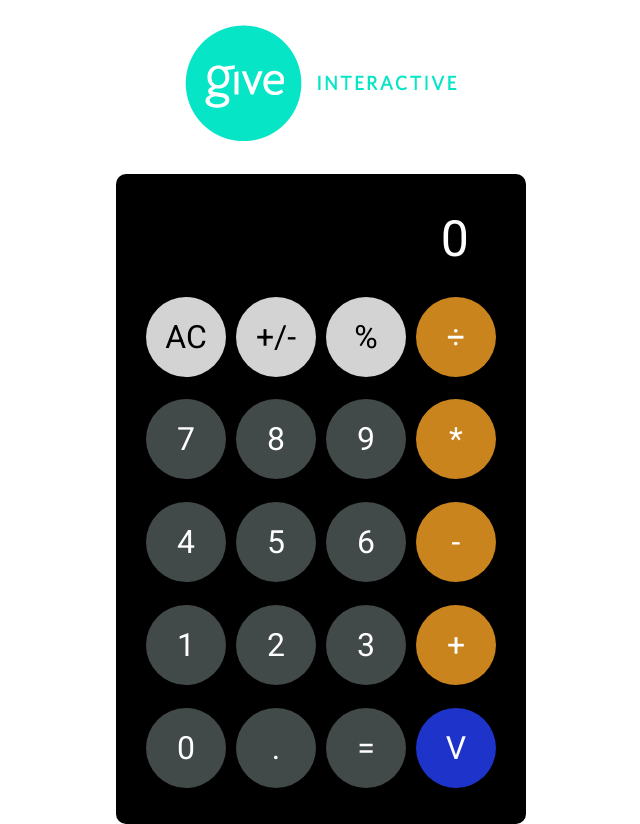
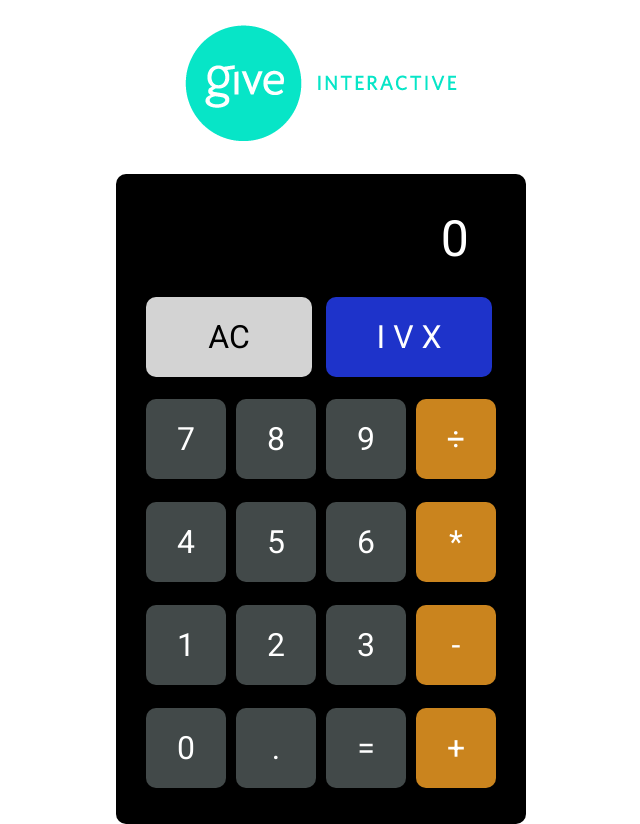
Before and after one commit to scookdev/react-calculator, a React (Create React App) app: page / in a window 1280 px wide. Shown: the whole page, without its empty margins (319-959 px from the left). Built offline with nearby package versions, Linux system fonts and the light colour scheme.

Commit message:
fixup! fixup! fixup! Initialize project using Create React App

```diff
--- a/src/App.css
+++ b/src/App.css
@@ -58,7 +58,7 @@ body {
   margin: 5px;
   background-color: #424949;
   color: #fff;
-  border-radius: 50%;
+  border-radius: 10px;
   height: 80px;
   width: 80px;
   padding: 15px;
@@ -74,7 +74,7 @@ body {
   margin: 5px;
   background-color: lightgray;
   color: #000;
-  border-radius: 50%;
+  border-radius: 10px;
   height: 80px;
   width: 80px;
   padding: 15px;
@@ -90,7 +90,7 @@ body {
   margin: 5px;
   background-color: #ca841e;
   color: #fff;
-  border-radius: 50%;
+  border-radius: 10px;
   height: 80px;
   width: 80px;
   padding: 15px;
@@ -115,7 +115,7 @@ body {
   margin: 5px;
   background-color: #1e33ca;
   color: #fff;
-  border-radius: 50%;
+  border-radius: 10px;
   height: 80px;
   width: 80px;
   padding: 15px;
@@ -123,3 +123,7 @@ body {
   display: inline-block;
   vertical-align: middle;
 }
+
+.double {
+  grid-column: 1 / -1;
+}
--- a/src/App.tsx
+++ b/src/App.tsx
@@ -7,15 +7,22 @@ const App = () => {
   const [input, setInput] = useState('0');
 
   const handleExpressionClick = (digit: string) => {
+    // setInput(input + digit);
     const expression = document.getElementById("expression") as HTMLInputElement;
-    setInput(input + digit);
-    expression.value = input;
+    // expression.value = input;
+    const memory = expression.value === '0' ? '' : expression.value;
+    expression.value = memory + digit;
   }
 
   const handleResetClick = () => {
     setInput('0');
     const expression = document.getElementById("expression") as HTMLInputElement;
     expression.value = input.toString();
+  }
+
+  const handleResultsClick = () => {
+    const expression = document.getElementById("expression") as HTMLInputElement;
+    expression.value = eval(expression.value.replace('÷', '/'));
   }
 
   return (
@@ -26,6 +33,7 @@ const App = () => {
       <StandardKeypad
         onExpressionClick={handleExpressionClick}
         onResetClick={handleResetClick}
+        onResultsClick={handleResultsClick}
       />
     </>
   );
--- a/src/components/StandardKeypad.tsx
+++ b/src/components/StandardKeypad.tsx
@@ -1,13 +1,15 @@
-import React, {FunctionComponent} from 'react';
+import {FunctionComponent} from 'react';
 
 interface KeypadProps {
   onExpressionClick: (digit: string) => void
-  onResetClick: () => void
+  onResetClick: () => void,
+  onResultsClick: () => void
 }
 
 const StandardKeypad: FunctionComponent<KeypadProps> = ({
   onExpressionClick,
-  onResetClick
+  onResetClick,
+  onResultsClick
 }): JSX.Element => {
   return (
     <>
@@ -25,30 +27,28 @@ const StandardKeypad: FunctionComponent<KeypadProps> = ({
             }} />
           </form>
         </div>
-        <button className='modBtn' onClick={onResetClick}>AC</button>
-        <button className='modBtn' onClick={() => onExpressionClick('+/-')}>+/-</button>
-        <button className='modBtn'>%</button>
-        <button className='operatorBtn' onClick={() => onExpressionClick('÷')}>÷</button>
+        <button className='modBtn' style={{gridColumn: '1/3', width: '166px'}} onClick={onResetClick}>AC</button>
+        <button className='romanBtn' style={{gridColumn: '3/5', width: '166px'}}>I V X</button>
 
         <button className='calcBtn' onClick={() => onExpressionClick('7')}>7</button>
         <button className='calcBtn' onClick={() => onExpressionClick('8')}>8</button>
         <button className='calcBtn' onClick={() => onExpressionClick('9')}>9</button>
-        <button className='operatorBtn' onClick={() => onExpressionClick('*')}>*</button>
+        <button className='operatorBtn' onClick={() => onExpressionClick('÷')}>÷</button>
 
         <button className='calcBtn' onClick={() => onExpressionClick('4')}>4</button>
         <button className='calcBtn' onClick={() => onExpressionClick('5')}>5</button>
         <button className='calcBtn' onClick={() => onExpressionClick('6')}>6</button>
-        <button className='operatorBtn' onClick={() => onExpressionClick('-')}>-</button>
+        <button className='operatorBtn' onClick={() => onExpressionClick('*')}>*</button>
 
         <button className='calcBtn' onClick={() => onExpressionClick('1')}>1</button>
         <button className='calcBtn' onClick={() => onExpressionClick('2')}>2</button>
         <button className='calcBtn' onClick={() => onExpressionClick('3')}>3</button>
-        <button className='operatorBtn' onClick={() => onExpressionClick('+')}>+</button>
+        <button className='operatorBtn' onClick={() => onExpressionClick('-')}>-</button>
 
         <button className='calcBtn' onClick={() => onExpressionClick('0')}>0</button>
         <button className='calcBtn' onClick={() => onExpressionClick('.')}>.</button>
-        <button className='calcBtn' onClick={() => onExpressionClick('=')}>=</button>
-        <button className='romanBtn'>V</button>
+        <button className='calcBtn' onClick={() => onResultsClick()}>=</button>
+        <button className='operatorBtn' onClick={() => onExpressionClick('+')}>+</button>
       </div>
     </>
   );
```
